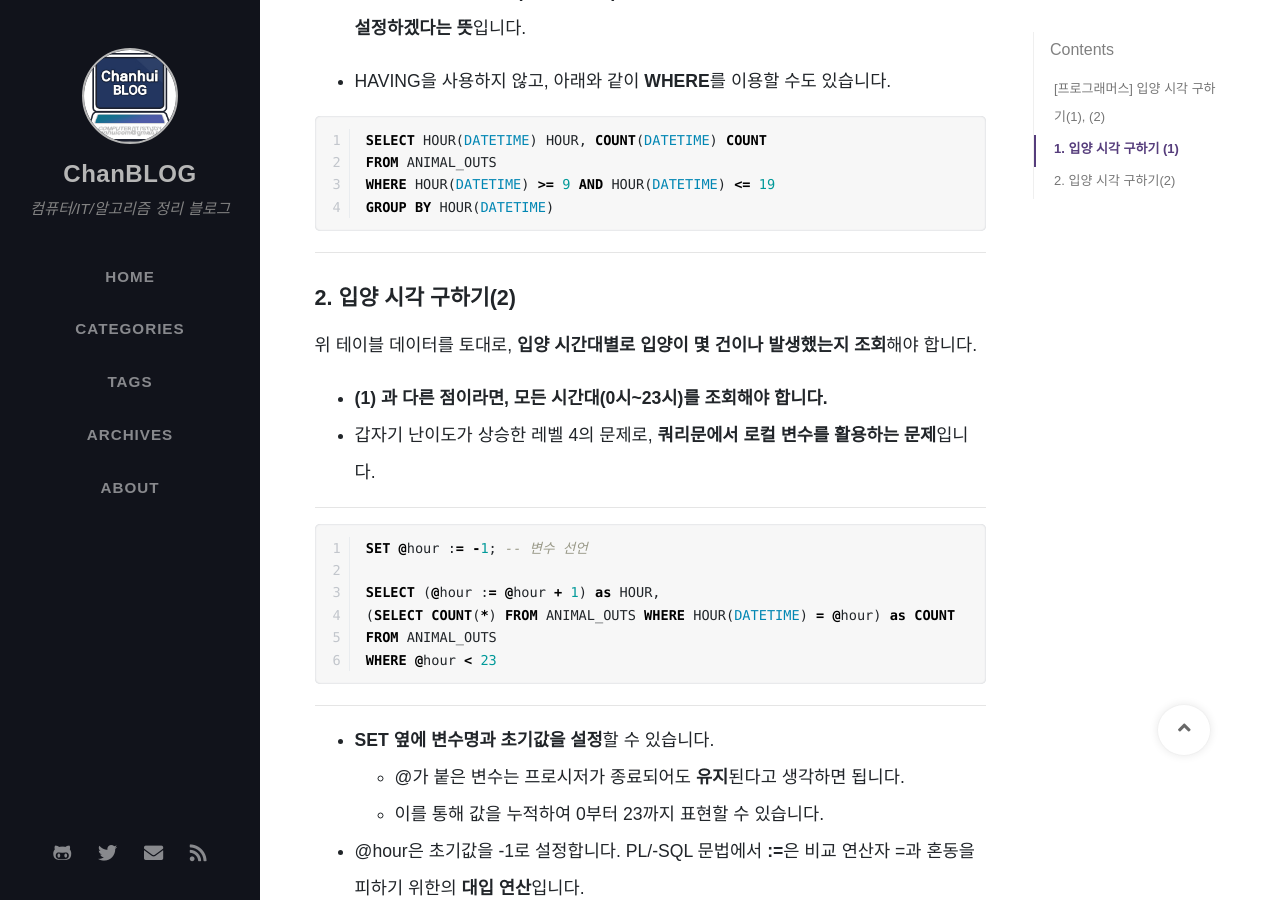
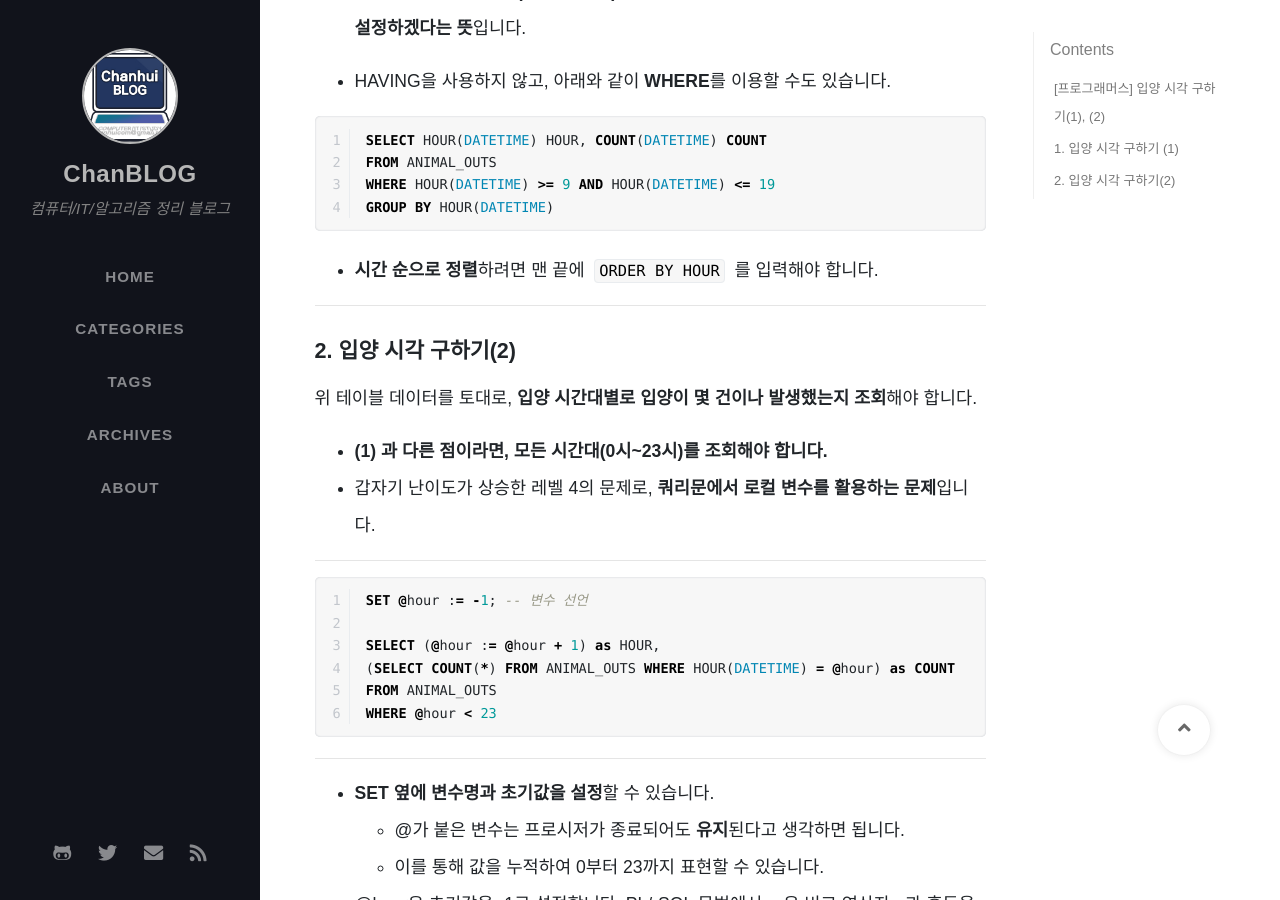
Before and after one commit to ChanhuiSeok/chanhuiseok.github.io, a Jekyll site: the page built from _posts/2020-04-19-db-6.md, in a window 1280 px wide and 900 px high, scrolled down 1657 px. Built offline with Jekyll 4.4.1, drawn with Linux system fonts in a browser that asks for light colours; nearby versions of some CDN libraries; some web fonts are replaced; comment, search, counter and statistics services are not loaded.

Commit message:
db-6 포스팅 수정

````diff
--- a/_posts/2020-04-19-db-6.md
+++ b/_posts/2020-04-19-db-6.md
@@ -74,7 +74,7 @@ WHERE HOUR(DATETIME) >= 9 AND HOUR(DATETIME) <= 19
 GROUP BY HOUR(DATETIME)
 ```
 
-
+* **시간 순으로 정렬**하려면 맨 끝에 `ORDER BY HOUR` 를 입력해야 합니다.
 
 ------
 
````
